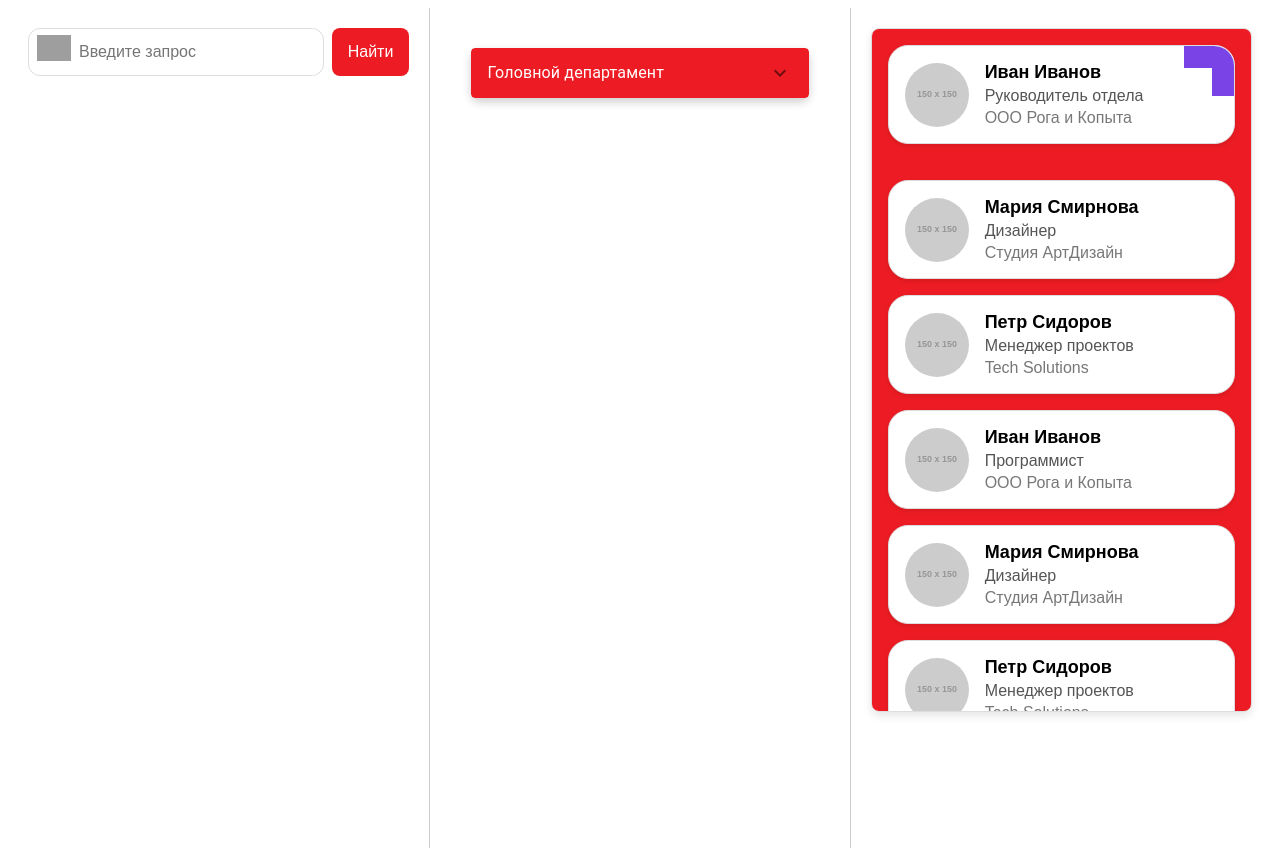
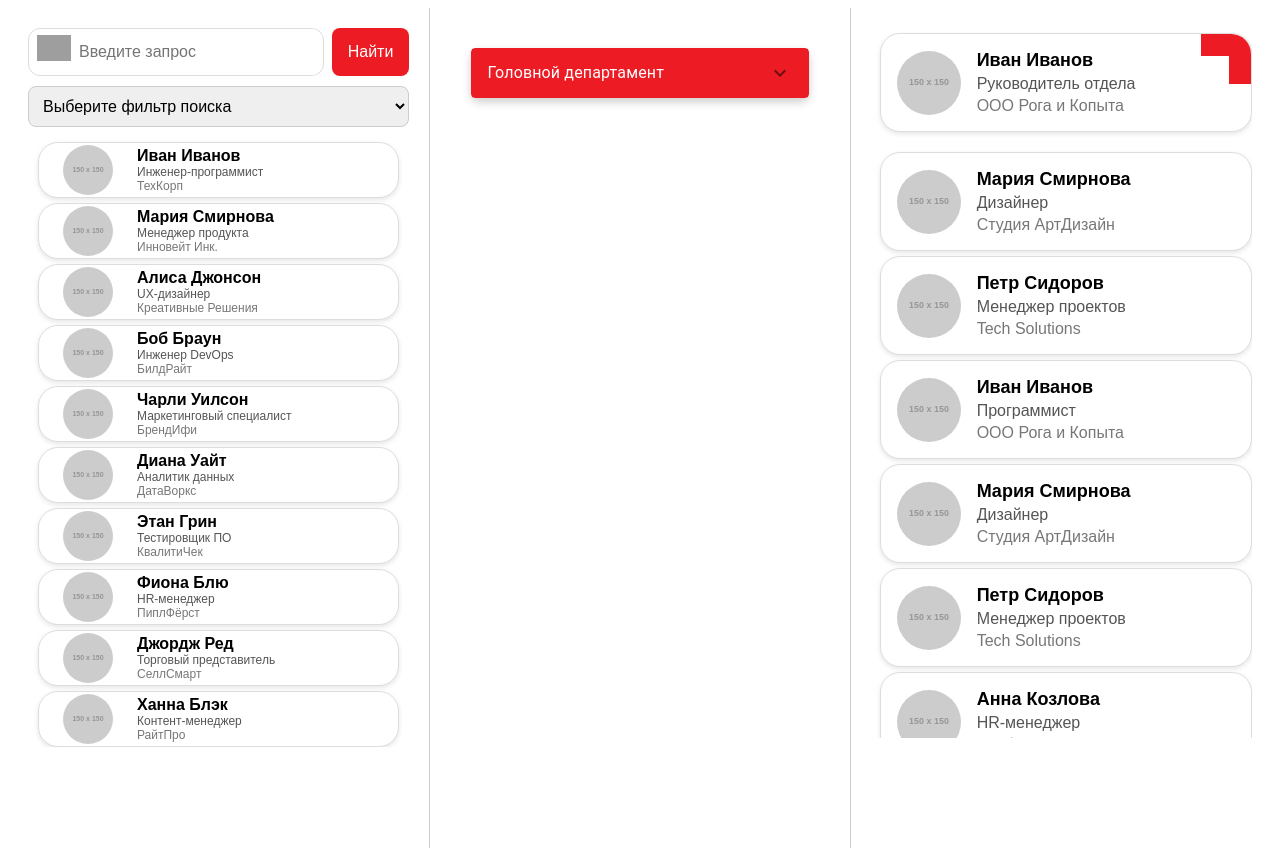
Before and after one commit to Yrhod/org_structure, a React (Create React App) app in the folder frontend/: page / in a window 1280 px wide. Built offline with nearby package versions, Linux system fonts and the light colour scheme; grey boxes are pictures that could not be loaded; the HTML template or start-up script is replaced by a standard one.

Commit message:
add startlist and changes

```diff
--- a/frontend/src/App.tsx
+++ b/frontend/src/App.tsx
@@ -2,6 +2,8 @@ import React from 'react';
 import DepartmentStructure from './components/DepartmentStructure';
 import ProfileCardList from './components/ProfileCardList';
 import SearchBar from './components/SearchBar';
+import StartList from './components/StartList';
+import DropdownMenu from './components/DropDownMenu';
 
 const departmentData = {
   id: 1,
@@ -47,10 +49,12 @@ const App: React.FC = () => {
         height: '100vh', // Высота на весь экран
       }}
     >
-      {/* Левая колонка*/}
-      <div style={{ padding: '20px' }}>
-          <SearchBar />
-    </div>
+
+    <div style={{ padding: '20px', display: 'flex', flexDirection: 'column' }}>
+    <SearchBar />
+    <DropdownMenu />
+    <StartList />
+  </div>
 
 {/* Центральная колонка */}
 <div
--- /dev/null
+++ b/frontend/src/components/DropDownMenu.tsx
@@ -0,0 +1,49 @@
+import React, { useState } from 'react';
+
+const DropdownMenu: React.FC = () => {
+  const [selectedOption, setSelectedOption] = useState<string>('Выберите фильтр поиска');
+
+  const options = [
+    'Фамилия',
+    'Имя',
+    'Фамилия Имя',
+    'Город',
+    'Почта',
+    'Номер',
+    'Профессия',
+    'Департамент',
+    'Роль',
+    'Проект',
+  ];
+
+  const handleSelect = (event: React.ChangeEvent<HTMLSelectElement>) => {
+    setSelectedOption(event.target.value);
+  };
+
+  return (
+    <div style={{marginTop: "10px", maxWidth: '450px'}}>
+      <select
+        value={selectedOption}
+        onChange={handleSelect}
+        style={{
+          width: '100%',
+          padding: '10px',
+          borderRadius: '8px',
+          border: '1px solid #ccc',
+          fontSize: '16px',
+          fontFamily: 'MTSCompact-Medium, sans-serif'
+        }}
+
+      >
+        <option disabled>Выберите фильтр поиска</option>
+        {options.map((option, index) => (
+          <option key={index} value={option}>
+            {option}
+          </option>
+        ))}
+      </select>
+    </div>
+  );
+};
+
+export default DropdownMenu;
--- a/frontend/src/components/ProfilCardLider.tsx
+++ b/frontend/src/components/ProfilCardLider.tsx
@@ -21,6 +21,7 @@ const ProfileCardLider: React.FC<CardProps> = ({ photoUrl, fullName, position, c
         maxWidth: '400px',
         backgroundColor: '#fff',
         marginBottom: '20px',
+        marginLeft: '9px',
         transition: 'transform 0.3s ease, box-shadow 0.3s ease',
       }}
       onMouseEnter={(e) => {
@@ -41,7 +42,7 @@ const ProfileCardLider: React.FC<CardProps> = ({ photoUrl, fullName, position, c
           width: '50px',
           height: '50px',
           border: 'none', // Убираем границы у фиолетового квадрата
-          backgroundColor: 'rgb(121,67,229)', // Фиолетовый цвет
+          backgroundColor: 'rgb(237, 28, 36)', // Фиолетовый цвет
           borderTopRightRadius: '20px', // Скругление верхнего правого угла
         }}
       >
--- a/frontend/src/components/ProfileCard.tsx
+++ b/frontend/src/components/ProfileCard.tsx
@@ -20,7 +20,8 @@ const ProfileCard: React.FC<CardProps> = ({ photoUrl, fullName, position, compan
         boxShadow: '0 2px 5px rgba(0, 0, 0, 0.1)',
         maxWidth: '400px',
         backgroundColor: '#fff',
-        marginBottom: '0px',
+        marginBottom: '5px',
+        marginLeft: '9px',
         transition: 'transform 0.3s ease, box-shadow 0.3s ease', // Плавная анимация
       }}
       onMouseEnter={(e) => {
--- a/frontend/src/components/ProfileCardList.tsx
+++ b/frontend/src/components/ProfileCardList.tsx
@@ -87,18 +87,13 @@ const ProfileCardList: React.FC = () => {
 
   return (
     <div
-      style={{
-        display: 'flex',
-        flexDirection: 'column', // Или 'row' для горизонтальной прокрутки
-        gap: '16px',
-        overflowY: 'auto', // Вертикальная прокрутка
-        maxHeight: '650px', // Ограничиваем высоту контейнера
-        padding: '16px',
-        border: '1px solid #ddd',
-        borderRadius: '8px',
-        backgroundColor: 'rgb(237, 28, 36)',
-        boxShadow: '0 4px 8px rgba(0, 0, 0, 0.1)',
-      }}
+    style={{
+      maxHeight: '700px', // Максимальная высота для списка
+      overflowY: 'auto',  // Включаем вертикальную прокрутку
+      padding: '5px 0', // Паддинг для внутреннего отступа
+      scrollbarWidth: 'none', // Для Firefox
+      msOverflowStyle: 'none', // Для Internet Explorer
+    }}
     >
       {/* Отображаем ProfileCardLider первым */}
       <ProfileCardLider
--- /dev/null
+++ b/frontend/src/components/ProfileCardStart.tsx
@@ -0,0 +1,77 @@
+import React from 'react';
+
+interface CardProps {
+  photoUrl: string;
+  fullName: string;
+  position: string;
+  company: string;
+}
+
+const ProfileCard: React.FC<CardProps> = ({ photoUrl, fullName, position, company }) => {
+  return (
+    <div
+      style={{
+        position: 'relative',
+        display: 'flex',
+        alignItems: 'center',
+        border: '1px solid #ddd',
+        borderRadius: '20px',
+        padding: '0px 24px', // Уменьшена высота, но увеличена длина
+        boxShadow: '0 2px 5px rgba(0, 0, 0, 0.1)',
+        maxWidth: '500px', // Увеличена длина
+        backgroundColor: '#fff',
+        marginBottom: '0px',
+        marginTop: "5px",
+        transition: 'transform 0.3s ease, box-shadow 0.3s ease',
+      }}
+      onMouseEnter={(e) => {
+        e.currentTarget.style.transform = 'scale(1.02)';
+        e.currentTarget.style.boxShadow = '0 4px 15px rgba(0, 0, 0, 0.2)';
+      }}
+      onMouseLeave={(e) => {
+        e.currentTarget.style.transform = 'scale(1)';
+        e.currentTarget.style.boxShadow = '0 2px 5px rgba(0, 0, 0, 0.1)';
+      }}
+    >
+      {/* Фото в кружке */}
+      <img
+        src={photoUrl}
+        alt="profile"
+        style={{
+          width: '50px',
+          height: '50px',
+          borderRadius: '50%',
+          objectFit: 'cover',
+          marginRight: '24px', // Увеличено расстояние между фото и текстом
+        }}
+      />
+
+      {/* Информация о человеке */}
+      <div style={{ display: 'flex', flexDirection: 'column' }}>
+        <strong
+          style={{
+            fontSize: '16px',
+            marginTop: '4px',
+            fontFamily: 'MTSCompact-Black, sans-serif',
+          }}
+        >
+          {fullName}
+        </strong>
+        <span
+          style={{
+            color: '#555',
+            fontSize: '12px',
+            fontFamily: 'MTSCompact-Medium, sans-serif',
+          }}
+        >
+          {position}
+        </span>
+        <span style={{ color: '#777', fontFamily: 'MTSCompact-Medium, sans-serif', fontSize: '12px',marginBottom: '4px',}}>
+          {company}
+        </span>
+      </div>
+    </div>
+  );
+};
+
+export default ProfileCard;
--- a/frontend/src/components/SearchBar.tsx
+++ b/frontend/src/components/SearchBar.tsx
@@ -61,7 +61,7 @@ const SearchBar: React.FC = () => {
             boxSizing: 'border-box',
           }}
           onFocus={(e) =>
-            (e.currentTarget.parentElement!.style.borderColor = 'blue')
+            (e.currentTarget.parentElement!.style.borderColor = 'black')
           }
           onBlur={(e) =>
             (e.currentTarget.parentElement!.style.borderColor = '#ddd')
--- /dev/null
+++ b/frontend/src/components/StartList.tsx
@@ -0,0 +1,106 @@
+import React from 'react';
+import ProfileCardStart from './ProfileCardStart'; // Импортируем компонент карточки профиля
+
+// Пример данных для карточек профиля на русском
+const profileData = [
+  {
+    photoUrl: 'https://via.placeholder.com/150',
+    fullName: 'Иван Иванов',
+    position: 'Инженер-программист',
+    company: 'ТехКорп',
+  },
+  {
+    photoUrl: 'https://via.placeholder.com/150',
+    fullName: 'Мария Смирнова',
+    position: 'Менеджер продукта',
+    company: 'Инновейт Инк.',
+  },
+  {
+    photoUrl: 'https://via.placeholder.com/150',
+    fullName: 'Алиса Джонсон',
+    position: 'UX-дизайнер',
+    company: 'Креативные Решения',
+  },
+  {
+    photoUrl: 'https://via.placeholder.com/150',
+    fullName: 'Боб Браун',
+    position: 'Инженер DevOps',
+    company: 'БилдРайт',
+  },
+  {
+    photoUrl: 'https://via.placeholder.com/150',
+    fullName: 'Чарли Уилсон',
+    position: 'Маркетинговый специалист',
+    company: 'БрендИфи',
+  },
+  {
+    photoUrl: 'https://via.placeholder.com/150',
+    fullName: 'Диана Уайт',
+    position: 'Аналитик данных',
+    company: 'ДатаВоркс',
+  },
+  {
+    photoUrl: 'https://via.placeholder.com/150',
+    fullName: 'Этан Грин',
+    position: 'Тестировщик ПО',
+    company: 'КвалитиЧек',
+  },
+  {
+    photoUrl: 'https://via.placeholder.com/150',
+    fullName: 'Фиона Блю',
+    position: 'HR-менеджер',
+    company: 'ПиплФёрст',
+  },
+  {
+    photoUrl: 'https://via.placeholder.com/150',
+    fullName: 'Джордж Ред',
+    position: 'Торговый представитель',
+    company: 'СеллСмарт',
+  },
+  {
+    photoUrl: 'https://via.placeholder.com/150',
+    fullName: 'Ханна Блэк',
+    position: 'Контент-менеджер',
+    company: 'РайтПро',
+  },
+  {
+    photoUrl: 'https://via.placeholder.com/150',
+    fullName: 'Иэн Сильвер',
+    position: 'Специалист по кибербезопасности',
+    company: 'СекьюрНет',
+  },
+  {
+    photoUrl: 'https://via.placeholder.com/150',
+    fullName: 'Джулия Голд',
+    position: 'Исследователь ИИ',
+    company: 'ФьючерТех',
+  },
+];
+
+const StartList: React.FC = () => {
+  return (
+    <div
+      style={{
+        maxHeight: '600px', // Максимальная высота для списка
+        overflowY: 'auto',  // Включаем вертикальную прокрутку
+        padding: '10px 0', // Паддинг для внутреннего отступа
+        scrollbarWidth: 'none', // Для Firefox
+        msOverflowStyle: 'none', // Для Internet Explorer
+      }}
+    >
+      {/* Список карточек профилей */}
+      {profileData.map((profile, index) => (
+        <div key={index} style={{ padding: '0 10px' }}>
+          <ProfileCardStart
+            photoUrl={profile.photoUrl}
+            fullName={profile.fullName}
+            position={profile.position}
+            company={profile.company}
+          />
+        </div>
+      ))}
+    </div>
+  );
+};
+
+export default StartList;
--- a/frontend/src/styles/index.css
+++ b/frontend/src/styles/index.css
@@ -25,27 +25,24 @@ code {
     monospace;
 }
 
-/* Кастомизация полосы прокрутки */
-
-::-webkit-scrollbar {
-  width: 10px; /* Ширина полосы прокрутки */
-}
-
-::-webkit-scrollbar-thumb {
-  background-color: rgb(255, 255, 255); /* Цвет ползунка */
-  border-radius: 8px; /* Скругление углов ползунка */
-}
-
-
-
-::-webkit-scrollbar-track {
-  background-color: rgba(0, 0, 0, 0.05); /* Цвет фона полосы прокрутки */
-  border-radius: 8px; /* Скругление углов области прокрутки */
-}
-
 
 .search-input::placeholder {
   font-family: 'MTSCompact-Medium', sans-serif; /* Измените на нужный шрифт */
   color: gray; /* Цвет плейсхолдера */
   font-size: 16px; /* Размер шрифта */
 }
+
+::-webkit-scrollbar {
+  width: 10px; /* Ширина полосы прокрутки */
+  background-color: transparent; /* Сделаем полосу прокрутки прозрачной */
+}
+
+::-webkit-scrollbar-thumb {
+  background-color: transparent; /* Ползунок прозрачный */
+  border-radius: 8px; /* Скругление углов ползунка */
+}
+
+::-webkit-scrollbar-track {
+  background-color: transparent; /* Прозрачный фон области прокрутки */
+  border-radius: 8px; /* Скругление углов области прокрутки */
+}
```
